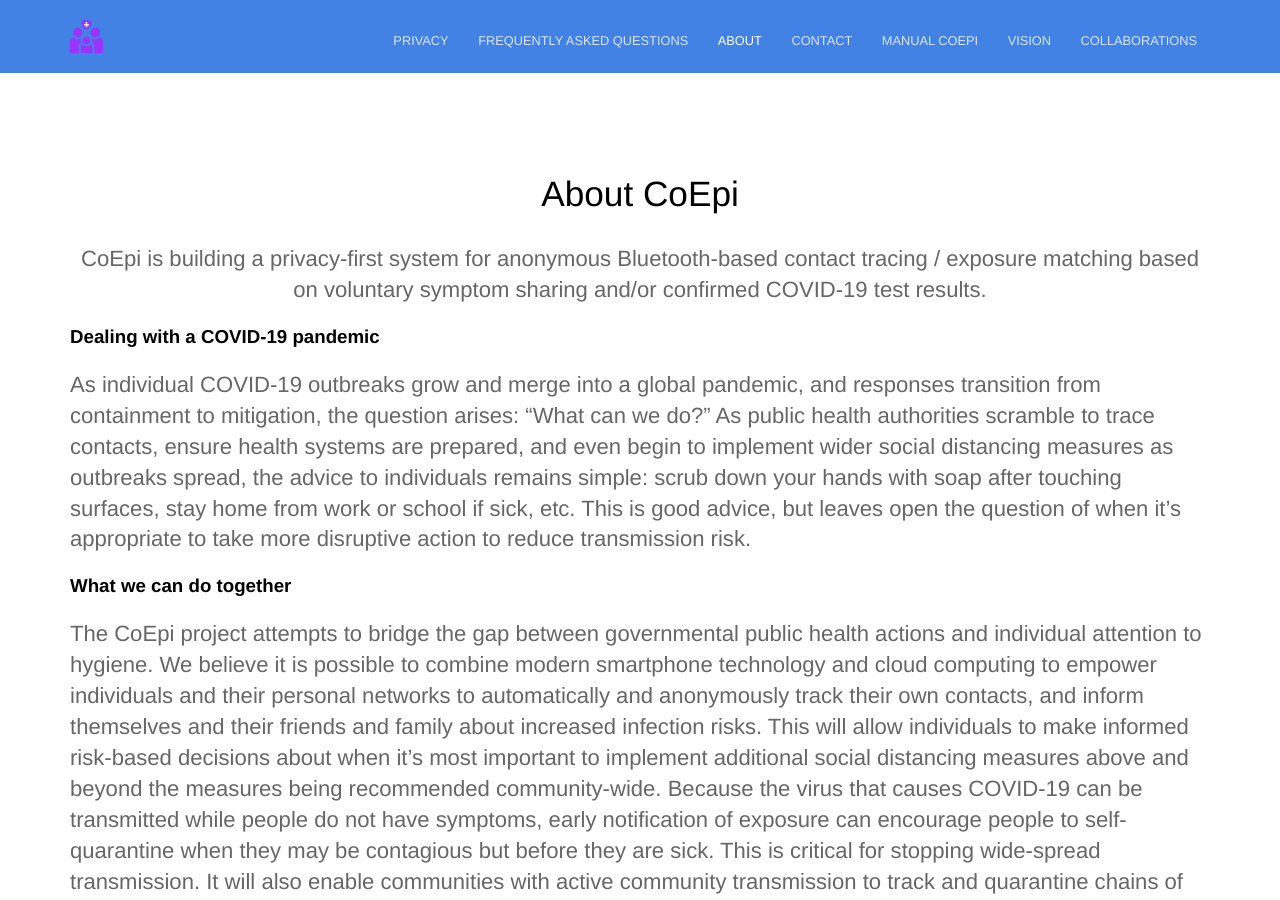
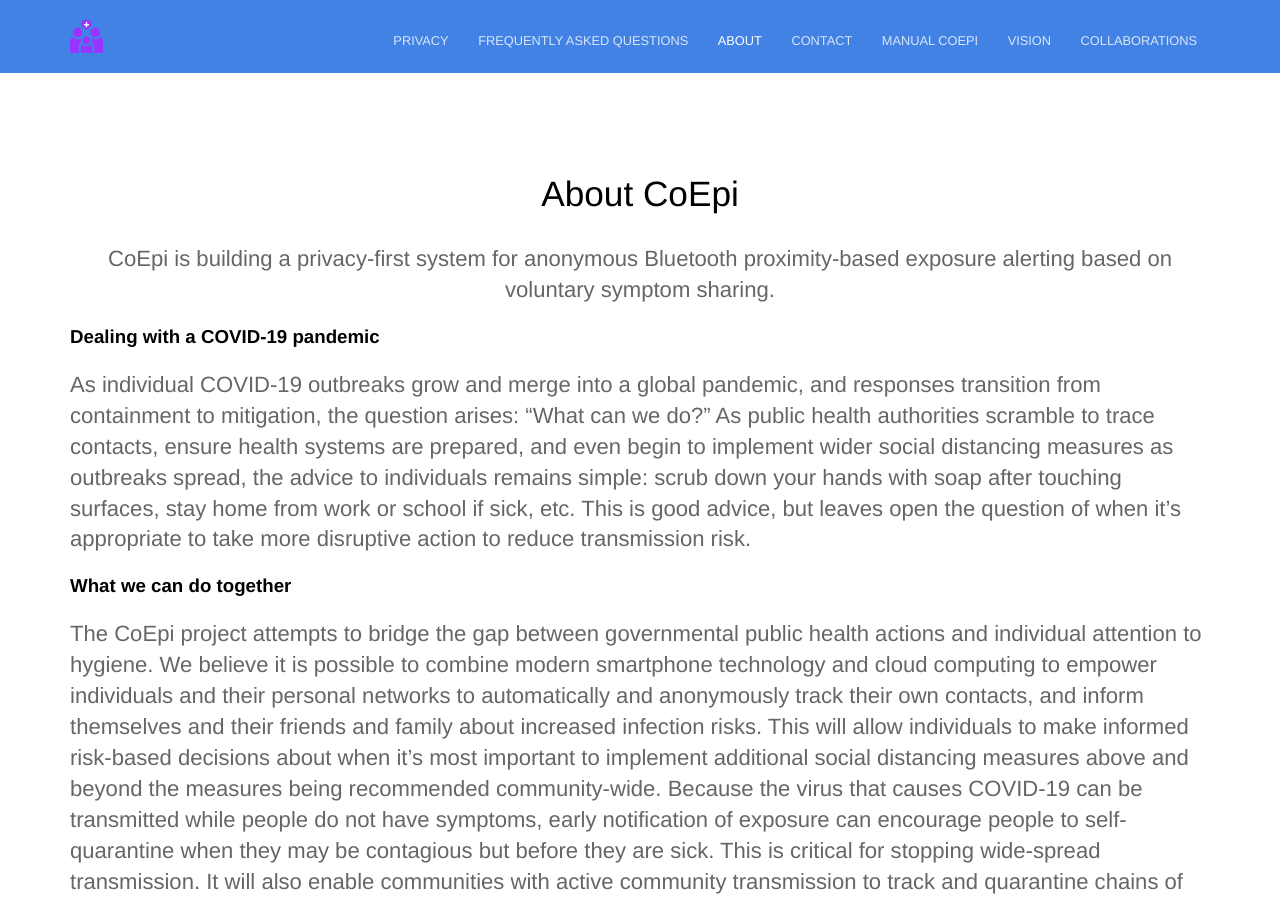
Before and after one commit to Co-Epi/website, a Jekyll site: the page built from about.html, in a window 1280 px wide and 900 px high. Built offline with Jekyll 4.4.1, drawn with Linux system fonts in a browser that asks for light colours.

Commit message:
s/contact tracing/exposure alerting/

```diff
--- a/about.html
+++ b/about.html
@@ -1,6 +1,6 @@
 ---
 title: About CoEpi
-description: CoEpi is building a privacy-first system for anonymous Bluetooth-based contact tracing / exposure matching based on voluntary symptom sharing and/or confirmed COVID-19 test results.
+description: CoEpi is building a privacy-first system for anonymous Bluetooth proximity-based exposure alerting based on voluntary symptom sharing.
 ---
 
 <h3 id="dealing-with-a-covid-19-pandemic">Dealing with a COVID-19 pandemic</h3>
```
